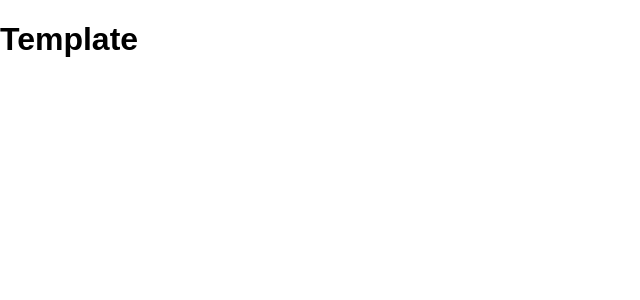
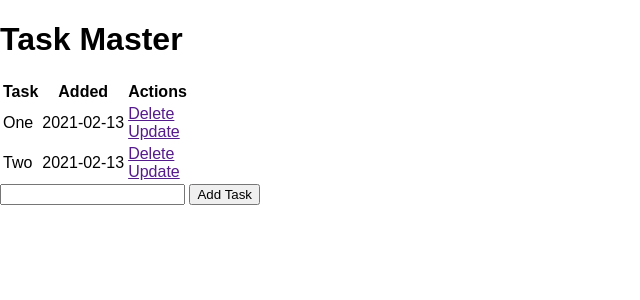
Before and after one commit to TheAhmedSaeed/flask-intro, a Flask app: page / in a window 1280 px wide. Shown: the top 300 px of the page, without its empty margins (0-640 px from the left). Run offline with Flask 2, Linux system fonts and the light colour scheme; data comes from the database, SQL or seed files in the repository; both versions use the stored data as it was after the commit.

Commit message:
accepting post requests

```diff
--- a/app.py
+++ b/app.py
@@ -1,11 +1,36 @@
-from flask import Flask, render_template, url_for
+from flask import Flask, render_template, url_for,request,redirect
+from flask_sqlalchemy import SQLAlchemy
+from datetime import datetime
 
 app = Flask(__name__)
+app.config['SQLALCHEMY_DATABASE_URI'] = 'sqlite:///test.db'
+db = SQLAlchemy(app)
 
-@app.route('/')
+class Todo(db.Model):
+    id = db.Column(db.Integer, primary_key=True)
+    content = db.Column(db.String(200), nullable=False)
+    complete = db.Column(db.Integer, default=0)
+    date_created = db.Column(db.DateTime, default=datetime.utcnow)
+
+    def __repr__(self):
+        return '<Task %r>' % self.id
+
+@app.route('/', methods=['POST', 'GET'])
 
 def index():
-    return render_template('index.html')
+    if request.method == 'POST':
+        task_content = request.form['content']
+        new_task = Todo(content=task_content)
+
+        try:
+            db.session.add(new_task)
+            db.session.commit()
+            return redirect('/')
+        except:
+            return "There was an issue adding your task"
+    else:
+        tasks = Todo.query.order_by(Todo.date_created).all()
+        return render_template('index.html', tasks=tasks)
 
 if(__name__ == "__main__"):
     app.run(debug=True)
--- a/templates/index.html
+++ b/templates/index.html
@@ -1,10 +1,35 @@
 {% extends 'base.html' %}
 
 {% block head %}
-<h1>Template</h1>
 {% endblock %}
 
 {% block body %}
+<div class="content">
+    <h1 >Task Master</h1>
+    <table>
+        <tr>
+            <th>Task</th>
+            <th>Added</th>
+            <th>Actions</th>
+        </tr>
+        {% for task in tasks %}
+        <tr>
+            <td> {{ task.content }}</td>
+            <td> {{ task.date_created.date() }} </td>
+            <td>
+                <a href="">Delete</a>
+                <br>
+                <a href=""> Update</a>
+            </td>
+        </tr>
+        {% endfor %}
+    </table>
+    <form action="/" method="POST">
 
+        <input type="text" name="content" id="content">
+        <input type="submit" value="Add Task" >
+
+</form>
+</div>
 
 {% endblock %}
```
Also changed, not shown: test.db (added).
